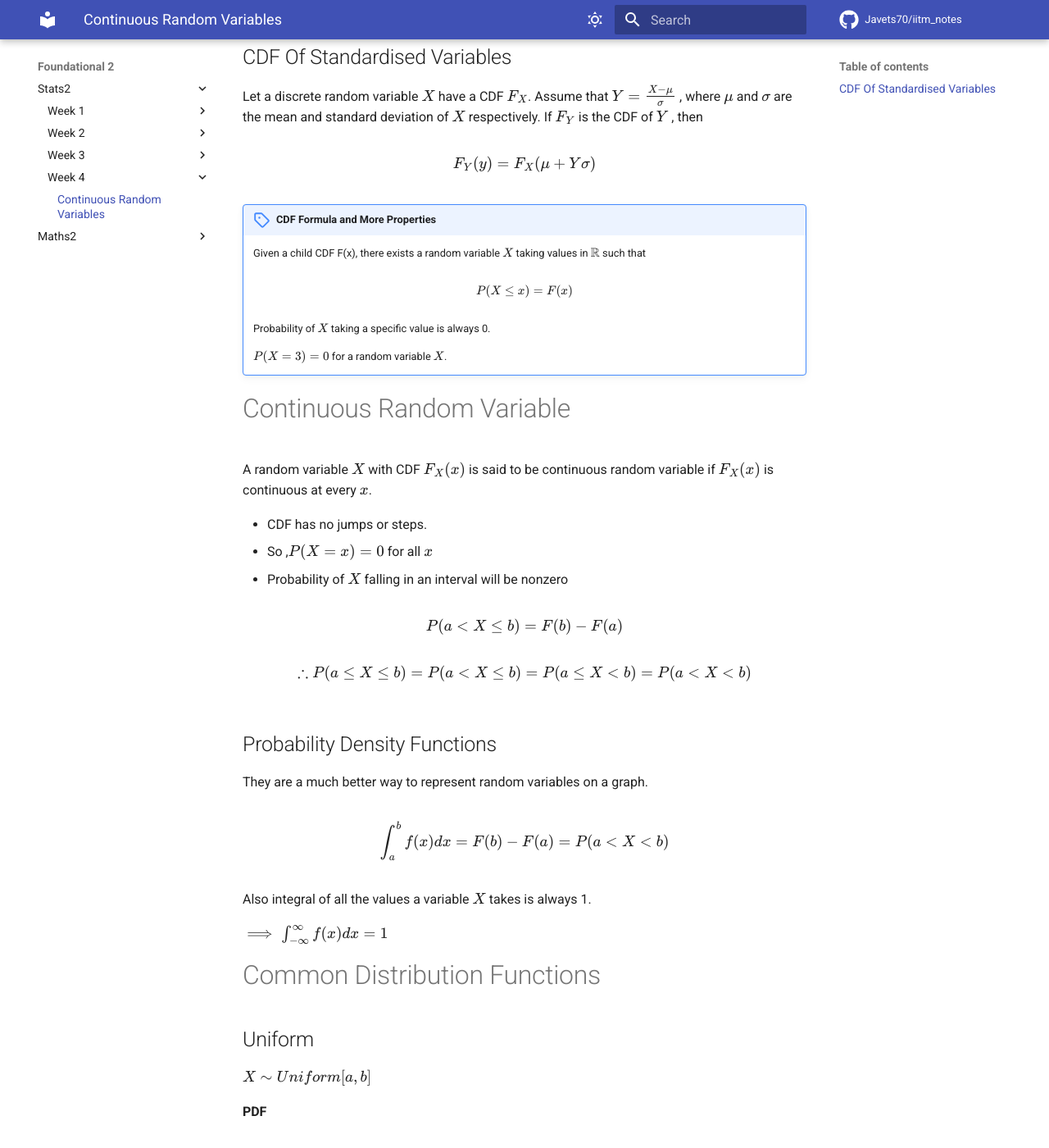
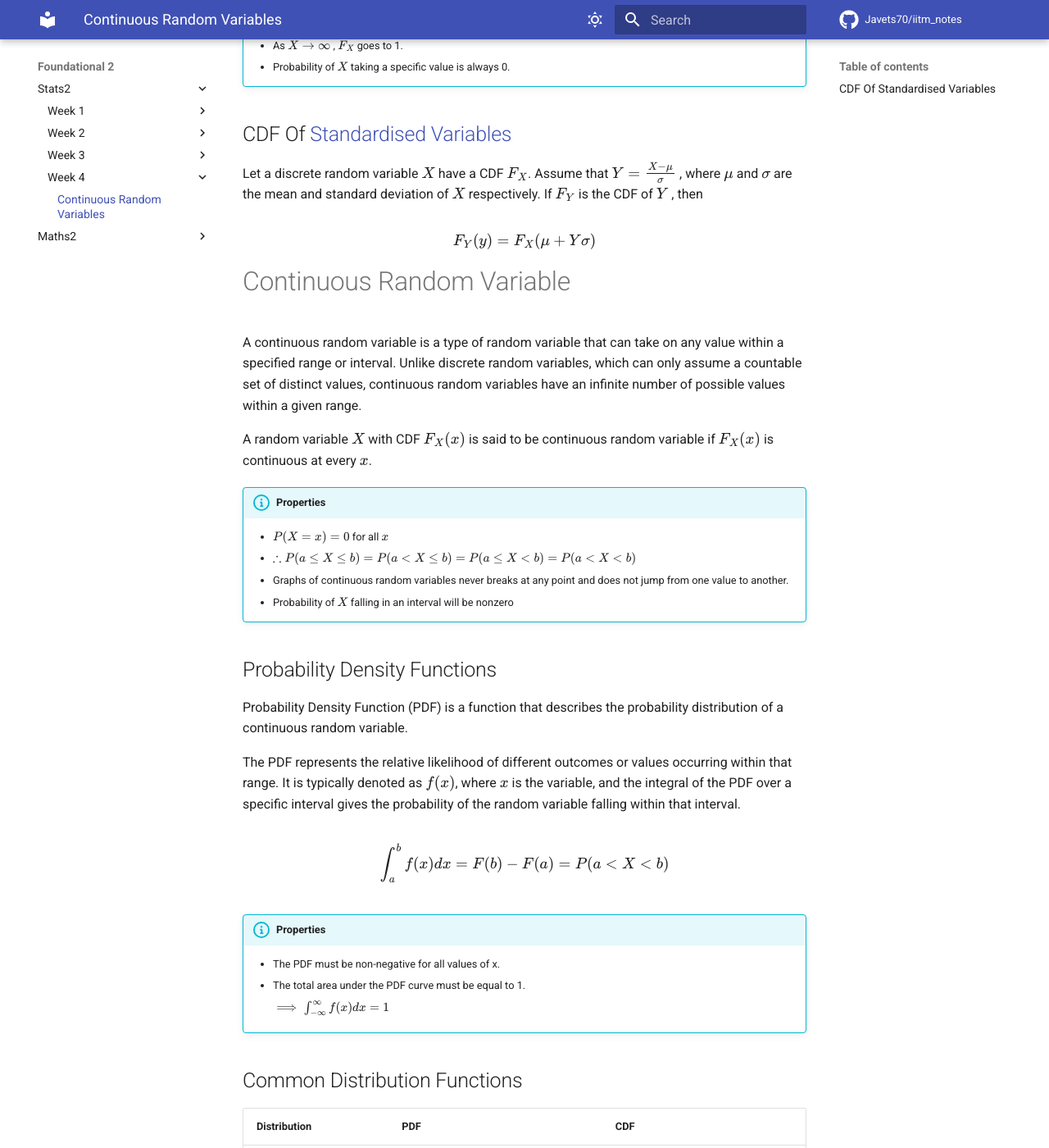
Before and after one commit to Javets70/iitm_notes, an MkDocs documentation site: the page built from docs/STATS2/WEEK 4/Continuous Random Variables.md, in a window 1280 px wide and 1400 px high, scrolled down 499 px. Shown: the whole window at 82% size. Built offline with MkDocs 1.6.1 and Material for MkDocs 9.7.7, drawn with Linux system fonts in a browser that asks for light colours; comment, search, counter and statistics services are not loaded; some of the changed text lies outside the part shown.

Commit message:
Week4 stats2 some content

```diff
--- a/docs/STATS2/WEEK 4/Continuous Random Variables.md
+++ b/docs/STATS2/WEEK 4/Continuous Random Variables.md
@@ -1,4 +1,6 @@
 # Cumulative Distribution Function
+It is a function that describes the probability distribution of a random variable by specifying the probability that the random variable takes on a value less than or equal to a given value.
+
 The CDF of a random variable $X$ , denoted $F_X(X)$ , is a function from $\mathbb{R} \to [0,1]$ is defined as
 
 $$F_X(X) = P(X \leq x)$$
@@ -8,100 +10,42 @@ $$F_X(X) = P(X \leq x)$$
     - $P(a < X \leq b) = F_X(b) - F_X(a)$
     - As $X \to - \infty$ , $F_X$ goes to 0.
     - As $X \to  \infty$ , $F_X$ goes to 1.
+    - Probability of $X$ taking a specific value is always 0.
 
 
-## CDF Of Standardised Variables
+## CDF Of [Standardised Variables](../WEEK 3/Expectation of Random Variables.md#standardized-random-variables)
 Let a discrete random variable $X$ have a CDF $F_X$. Assume that $Y = \frac{X - \mu}{\sigma}$ , where $\mu$ and $\sigma$ are the mean and standard deviation of $X$  respectively. If $F_Y$ is the CDF of $Y$ , then
 
 $$F_Y(y) = F_X(\mu + Y \sigma)$$
 
-!!! note "CDF Formula and More Properties"
-    Given a child CDF F(x), there exists a random variable $X$ taking values in $\mathbb{R}$ such that
+# Continuous Random Variable
+A continuous random variable is a type of random variable that can take on any value within a specified range or interval. Unlike discrete random variables, which can only assume a countable set of distinct values, continuous random variables have an infinite number of possible values within a given range.
 
-    $$P(X \leq x) = F(x)$$
+A random variable $X$ with CDF $F_X(x)$ is said to be continuous random variable if $F_X(x)$ is continuous at every $x$.
 
-    Probability of $X$ taking a specific value is always 0.
-
-    $P(X = 3) = 0$ for a random variable $X$.
+!!! info "Properties"
+    - $P(X =x) = 0$ for all $x$
+    - $\therefore P(a \leq X \leq b) = P(a < X \leq b) = P(a \leq X < b) = P(a < X < b)$
+    - Graphs of continuous random variables never breaks at any point and does not jump from one value to another.
+    - Probability of $X$ falling in an interval will be nonzero
 
 
-# Continuous Random Variable
-A random variable $X$ with CDF $F_X(x)$ is said to be continuous random variable if $F_X(x)$ is continuous at every $x$.
+## Probability Density Functions
+Probability Density Function (PDF) is a function that describes the probability distribution of a continuous random variable.
 
-- CDF has no jumps or steps.
-- So ,$P(X =x) = 0$ for all $x$
-- Probability of $X$ falling in an interval will be nonzero
-
-$$P(a < X \leq b) = F(b) - F(a)$$
-
-$$\therefore P(a \leq X \leq b) = P(a < X \leq b) = P(a \leq X < b) = P(a < X < b)$$
-
-<!-- - Graphs of continuous random variables never breaks at any point and does not from one value to another. -->
-
-## Probability Density Functions
-They are a much better way to represent random variables on a graph.
+The PDF represents the relative likelihood of different outcomes or values occurring within that range. It is typically denoted as $f(x)$, where $x$ is the variable, and the integral of the PDF over a specific interval gives the probability of the random variable falling within that interval.
 
 $$\int^{b}_{a}f(x) dx = F(b) - F(a) = P(a < X < b)$$
 
-Also integral of all the values a variable $X$ takes is always 1.
+!!! info "Properties"
+    - The PDF must be non-negative for all values of x.
+    - The total area under the PDF curve must be equal to 1.
 
-$\implies \int^{\infty}_{ - \infty} f(x) dx = 1$
+        $\implies \int^{\infty}_{ - \infty} f(x) dx = 1$
 
-# Common Distribution Functions
-
-## Uniform
-$X \sim Uniform[a,b]$
-
-#### PDF
-$$
-f_X(x) = \begin{cases}
-\frac{1}{b-a} & a < x < b
-\\
-0 & \text{otherwise}
-\end{cases}
-$$
-
-#### CDF
-$$
-F_X(x) = \begin{cases}
-0 & x \leq a
-\\
-\frac{x-a}{b-a} & a < x < b
-\\
-1 & x \geq b
-\end{cases}
-$$
-
-## Exponential
-$X \sim Exp(\lambda)$
-
-#### PDF
-$$
-f_X(x) = \begin{cases}
-\lambda \exp(-\lambda x) & x>0
-\\
-0 & otherwise
-\end{cases}
-$$
-
-#### CDF
-$$
-F_X(x) = \begin{cases}
-0 & x \leq 0
-\\
-1 - \exp(-\lambda x) & x >0
-\end{cases}
-$$
-
-## Normal
-$X \sim Normal(\mu , \sigma^2)$
-
-#### PDF
-$$
-F_X(x) = \frac{1}{\sigma \sqrt{2 \pi}} \exp(- \frac{(x - \mu)^2}{2 \sigma^2})
-$$
-
-#### CDF
-$$
-F_X(x) = \int^{x}_{- \infty} f_X(u)du
-$$
+## Common Distribution Functions
+| Distribution                                    | PDF                                                                                   | CDF                                                                                              |
+|-------------------------------------------------|---------------------------------------------------------------------------------------|--------------------------------------------------------------------------------------------------|
+| **Uniform**       $X \sim Uniform[a,b]$         | $f_X(x) = \begin{cases} \frac{1}{b-a} & a < x < b\\ 0 & \text{otherwise} \end{cases}$ | $F_X(x) = \begin{cases} 0 & x \leq a \\ \frac{x-a}{b-a} & a < x < b \\ 1 & x \geq b \end{cases}$ |
+| **Exponential**   $X \sim Exp(\lambda)$         | $f_X(x) = \begin{cases} \lambda \exp(-\lambda x) & x>0 \\ 0 & otherwise \end{cases}$  | $F_X(x) = \begin{cases} 0 & x \leq 0 \\ 1 - \exp(-\lambda x) & x >0 \end{cases}$                 |
+| **Normal**        $X \sim Normal(\mu , \sigma^2)$ | $F_X(x) = \frac{1}{\sigma \sqrt{2 \pi}} \exp(- \frac{(x - \mu)^2}{2 \sigma^2})$       | $F_X(x) = \int^{x}_{- \infty} f_X(u)du$                                                          |
--- a/mkdocs.yml
+++ b/mkdocs.yml
@@ -74,6 +74,9 @@ nav:
     - Machine Learning Foundations:
       - Week 3:
         - Four Fundamental Subspaces: "MLF/WEEK 3/Four Fundamental Subspaces.md"
+      - Linear Algebra and Its Applications (Solutions):
+        - Whats this for? : "MLF/G Strang Solutions/Introduction.md"
+        - Matrices and Gaussian Elimination (Chapter 1) : "MLF/G Strang Solutions/Chapter 1.md"
     - Business Data Management:
       - Week 1: "BDM/WEEK 1/Consumption.md"
       - Week 2:
```
Also changed, not shown: docs/BDM/WEEK 2/Elasticity and Demand.md (+7 -0 lines), docs/MLF/G Strang Solutions/Chapter 1.md (added, +58 -0 lines), docs/MLF/G Strang Solutions/Introduction.md (added, +3 -0 lines), docs/MLF/G Strang Solutions/img/image_2023-06-27-18-17-25.png (added), docs/MLF/G Strang Solutions/img/image_2023-06-27-18-17-46.png (added), docs/MLF/G Strang Solutions/img/image_2023-06-27-18-28-27.png (added).
